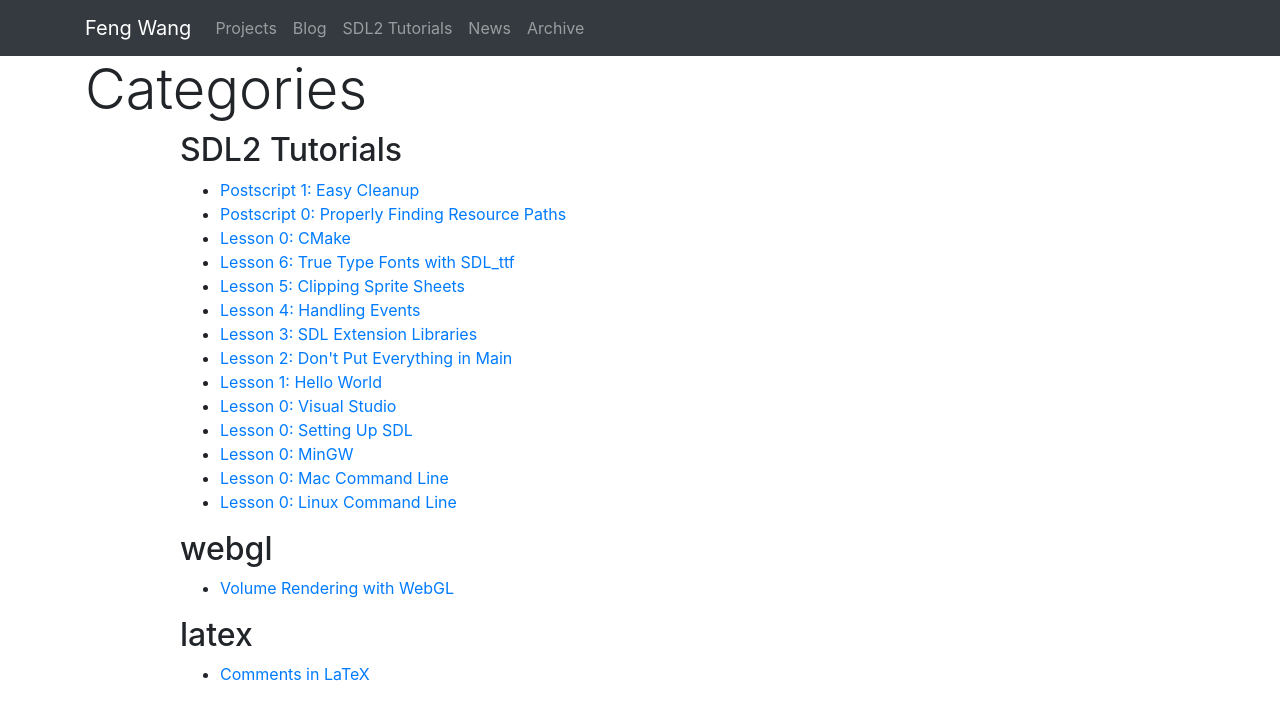
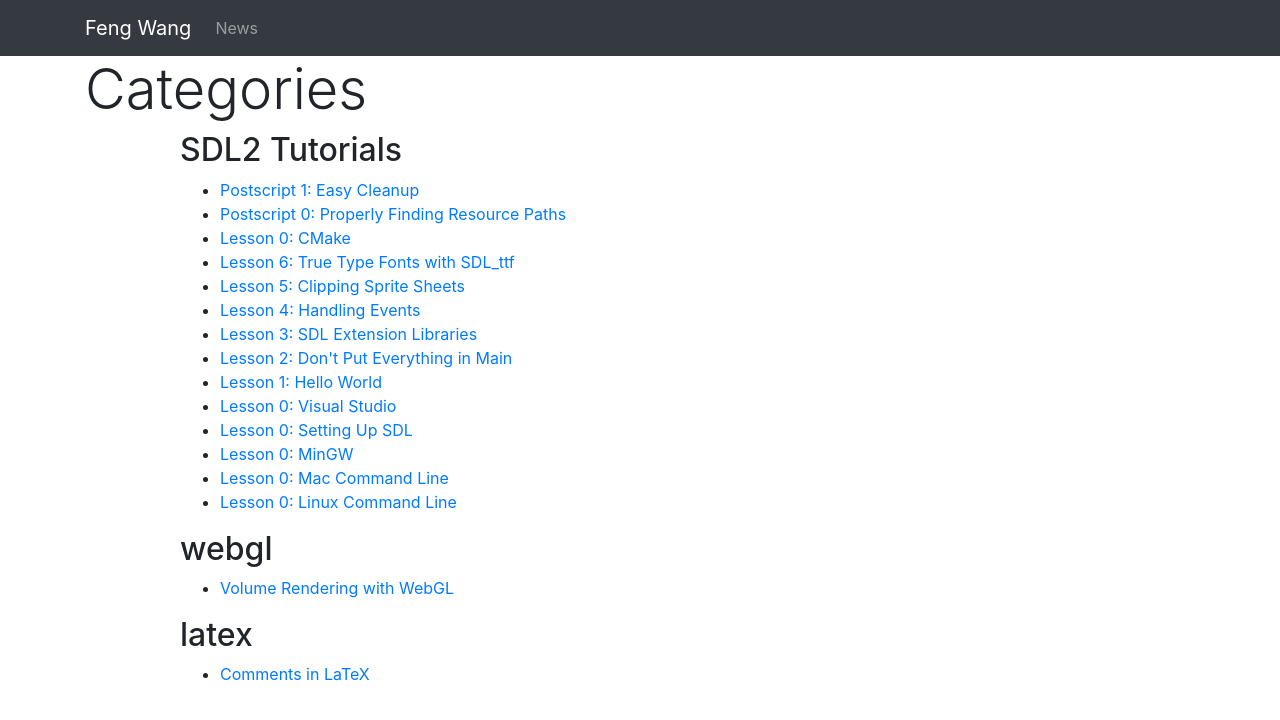
Before and after one commit to ethan0911/ethan0911.github.io_jkeyll, a Jekyll site: the page built from categories.html, in a window 1280 px wide. Shown: the top 720 px of the page. Built offline with Jekyll 4.4.1, drawn with Linux system fonts in a browser that asks for light colours; nearby versions of some CDN libraries.

Commit message:
edit config

```diff
--- a/_config.yml
+++ b/_config.yml
@@ -28,11 +28,11 @@
 production_url : www.willusher.io
 
 nav_pages:
-    - {title: Projects, group: navigation, url: /projects}
-    - {title: Blog, group: navigation, url: /blog}
-    - {title: SDL2 Tutorials, group: navigation, url: /pages/sdl2}
+    #    - {title: Projects, group: navigation, url: /projects}
+    #- {title: Blog, group: navigation, url: /blog}
+    #- {title: SDL2 Tutorials, group: navigation, url: /pages/sdl2}
     - {title: News, group: navigation, url: /news}
-    - {title: Archive, group: navigation, url: /archive}
+    #- {title: Archive, group: navigation, url: /archive}
 
 page_gen:
     - index_files: false
```
